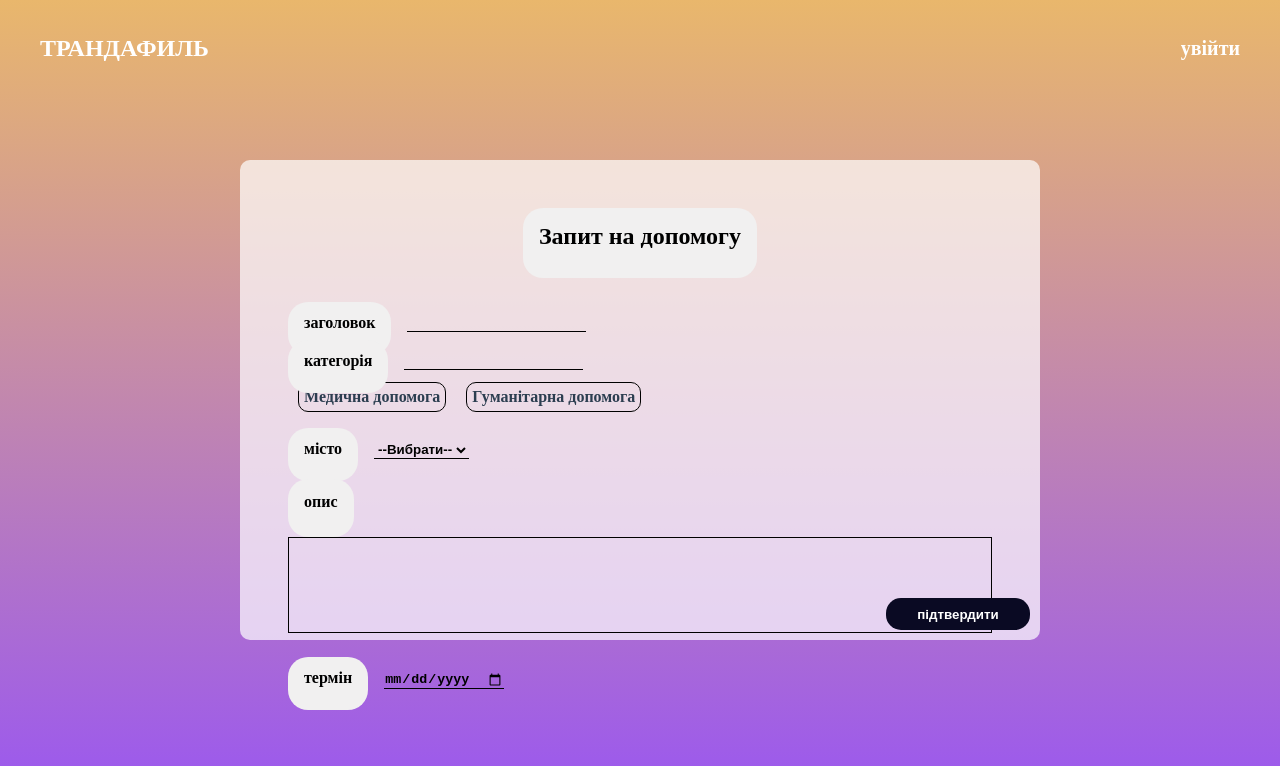
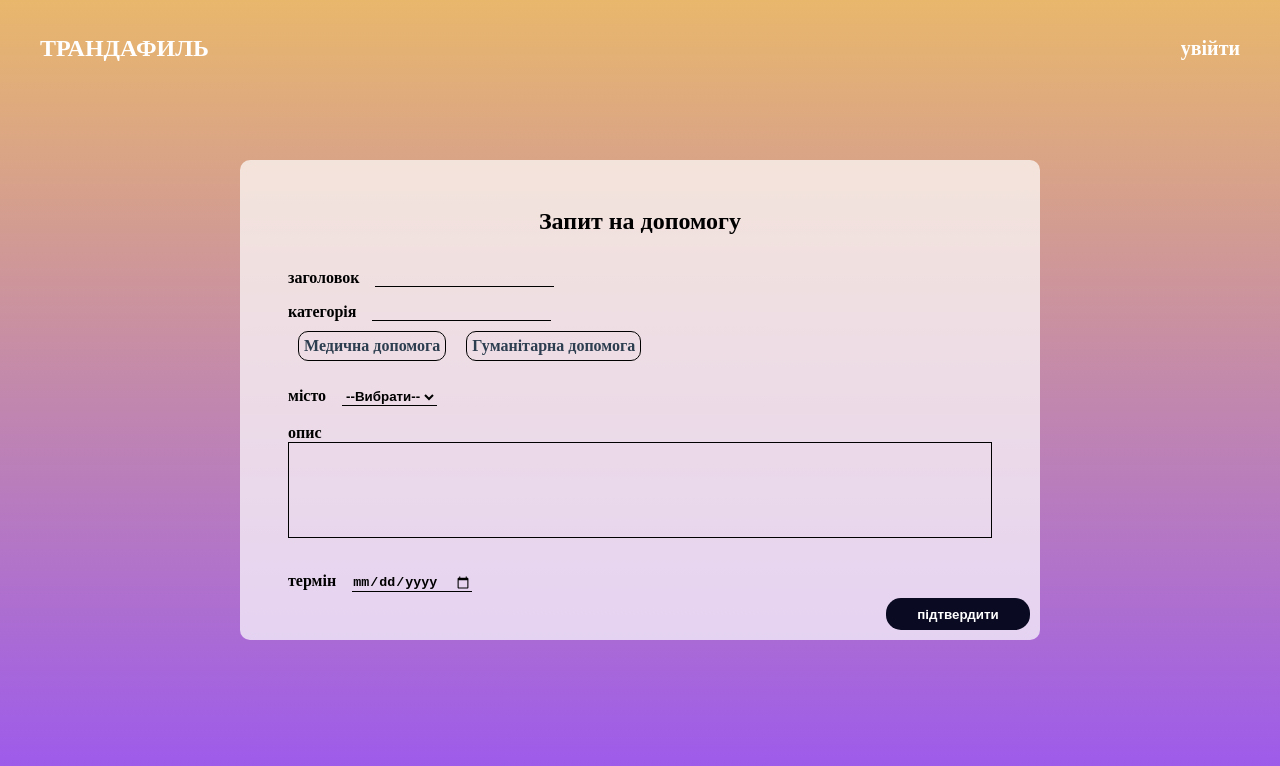
Before and after one commit to mmaksymko/BEST-HACKath0n, a Vue app in the folder main_task/vue-front/: page / in a window 1280 px wide. Shown: the top 766 px of the page. Built offline with nearby package versions, Linux system fonts and the light colour scheme.

Commit message:
add fixed help request modal

```diff
--- a/main_task/vue-front/src/components/HelpRequestModal.vue
+++ b/main_task/vue-front/src/components/HelpRequestModal.vue
@@ -7,16 +7,16 @@
     <div class="help-request-modal-content">
 
     <div class="header">
-        <h2 class="text">Запит на допомогу</h2>
+        <h2 class="text-style">Запит на допомогу</h2>
     </div><br>
 
     <div class="container">
-        <label class="text">заголовок</label>
+        <label class="text-style">заголовок</label>
         <input type="text" class="text-input"><br>
     </div>
 
     <div class="container">
-        <label class="text">категорія</label>
+        <label class="text-style">категорія</label>
         <input type="text" list="categories-datalist" class="text-input">
         <datalist name="categories" id="categories-datalist">
             <option value="">--Вибрати--</option>
@@ -37,7 +37,7 @@
     </div>
 
     <div class="container">
-        <label class="text" style="margin-bottom: 5px;">місто</label>
+        <label class="text-style" style="margin-bottom: 5px;">місто</label>
         <select class="text-input" name="cities" id="cities-select">
             <option value="">--Вибрати--</option>
             <option value="kyiv">Київ</option>
@@ -51,12 +51,12 @@
     </div>
 
 
-        <br><label class="text">опис</label>
+        <br><label class="text-style">опис</label>
         <textarea class="description"></textarea><br>
 
 
     <div class="container"  >
-        <label class="text" >термін</label>
+        <label class="text-style" >термін</label>
         <input type="date" class="text-input" ><br>
     </div>
 </div>
@@ -93,11 +93,11 @@
     font-weight: bold;
 
 }
-.text
+.text-style
 {
     font-weight: bold;
     color: black;
-
+    padding: 0;
 }
 .container
 {
```
